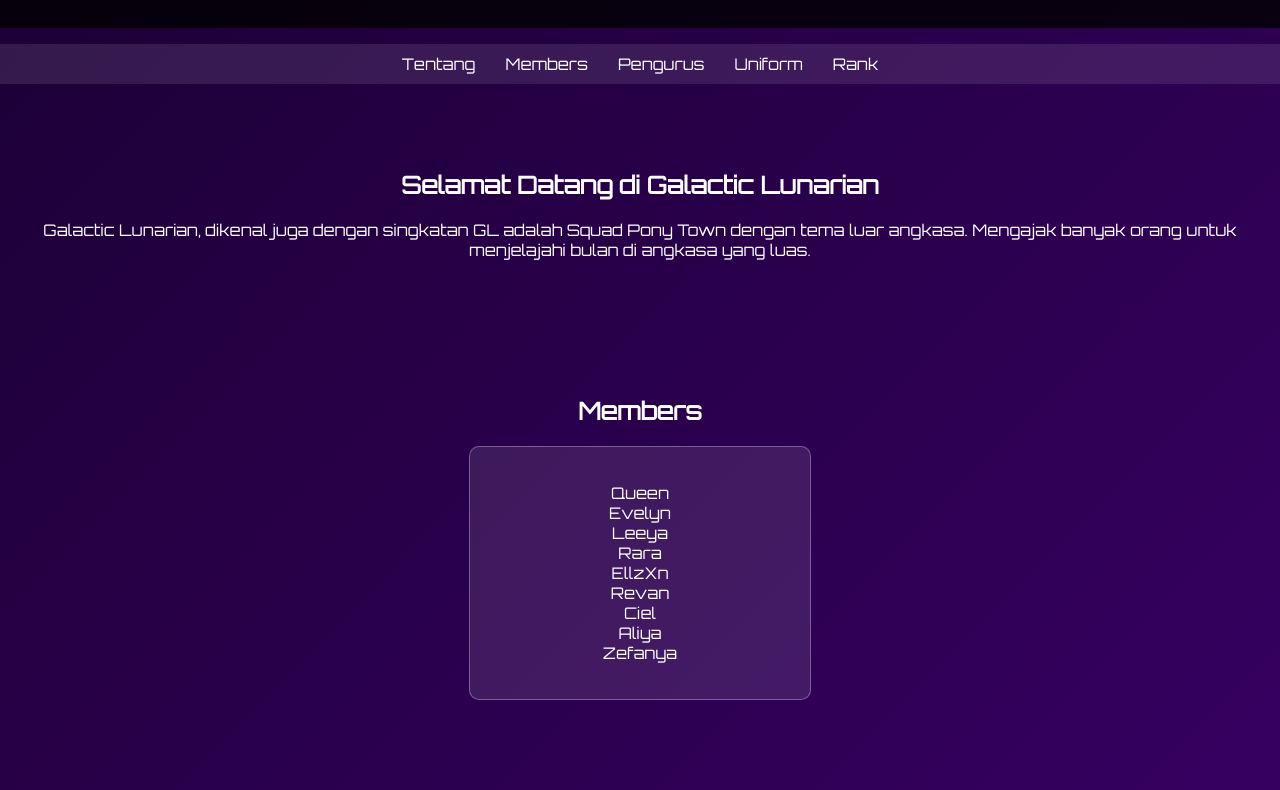
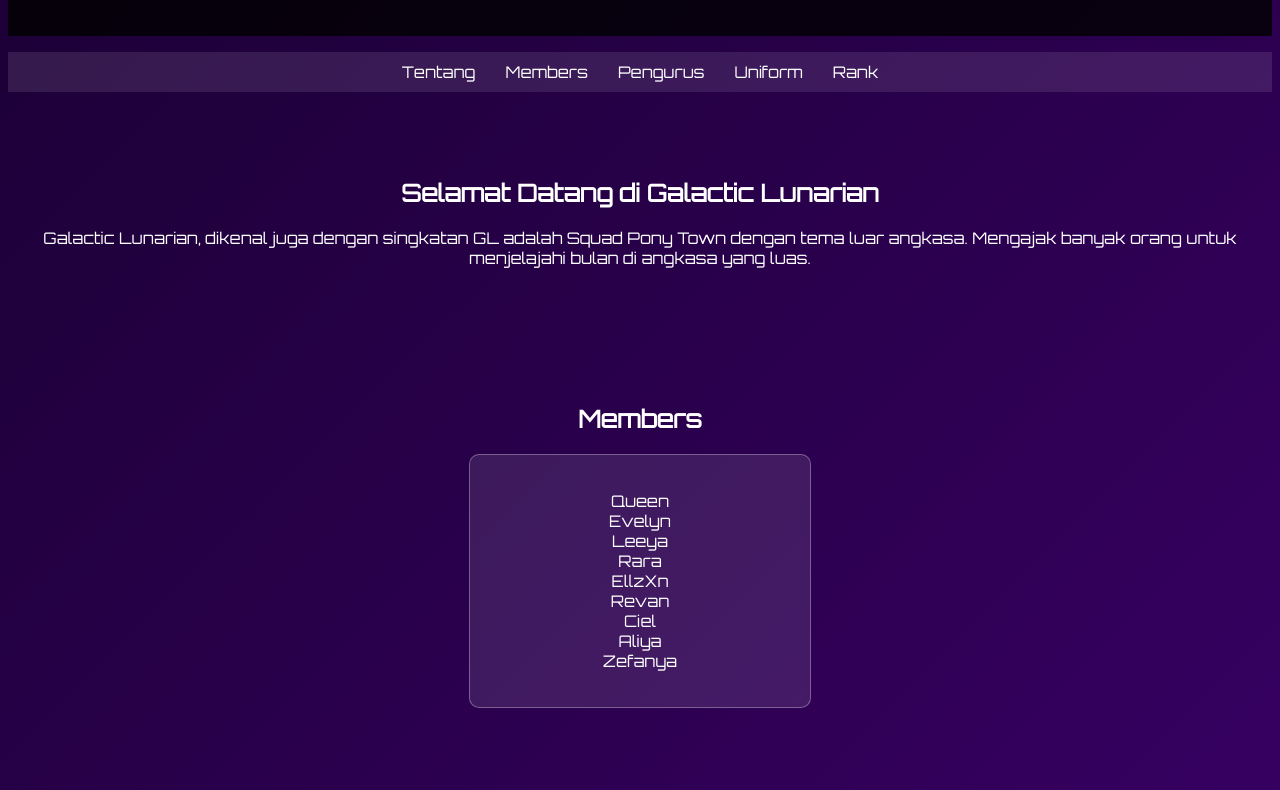
Before and after one commit to EllzXn/galactic-lunarian-web, a plain HTML site: page index.html in a window 1280 px wide. Shown: the part 203-993 px from the top of the page. Drawn offline with Linux system fonts and the light colour scheme.

Commit message:
Update style.css

```diff
--- a/style.css
+++ b/style.css
@@ -8,10 +8,11 @@
     background: linear-gradient(135deg, #1a0033, #4b0082);
     color: white;
     font-family: 'Orbitron', sans-serif;
-    margin: 0;
+    margin: 8;
     padding: 0;
     text-align: center;
     overflow-x: hidden;
+    width: 80;
 }
 
 header {
```
